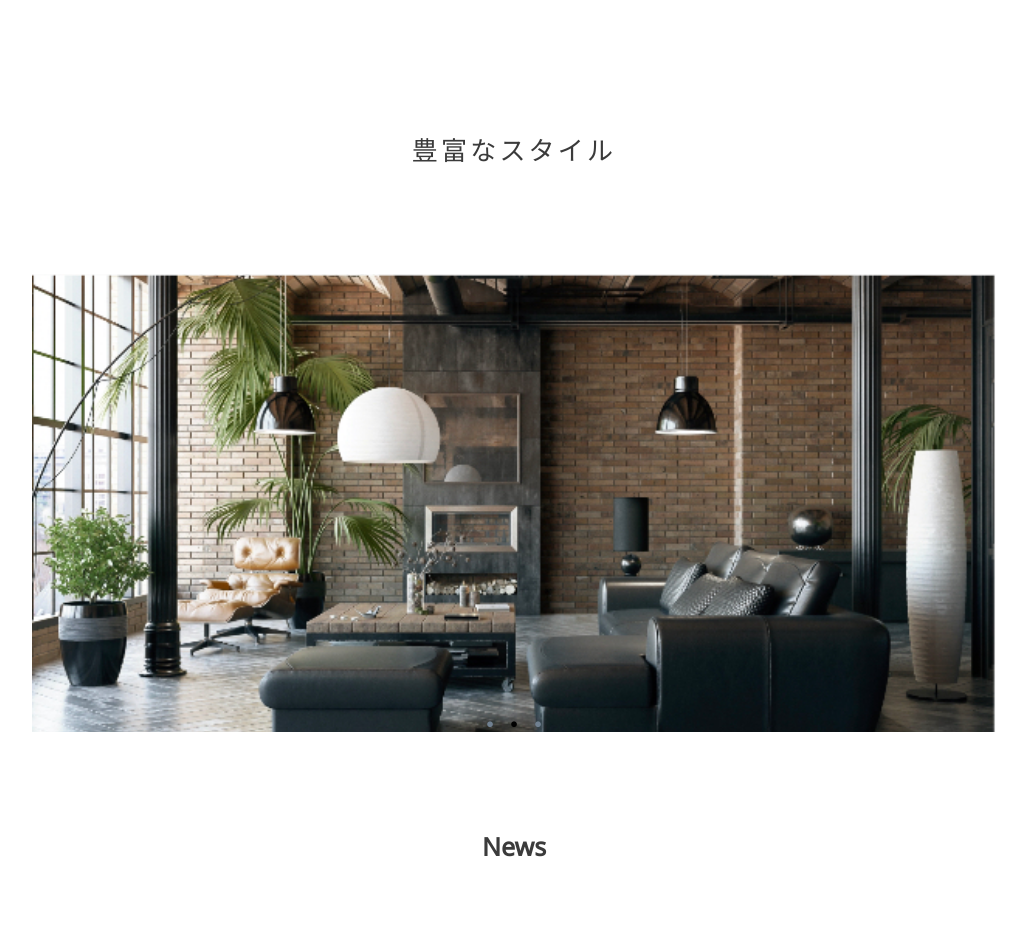
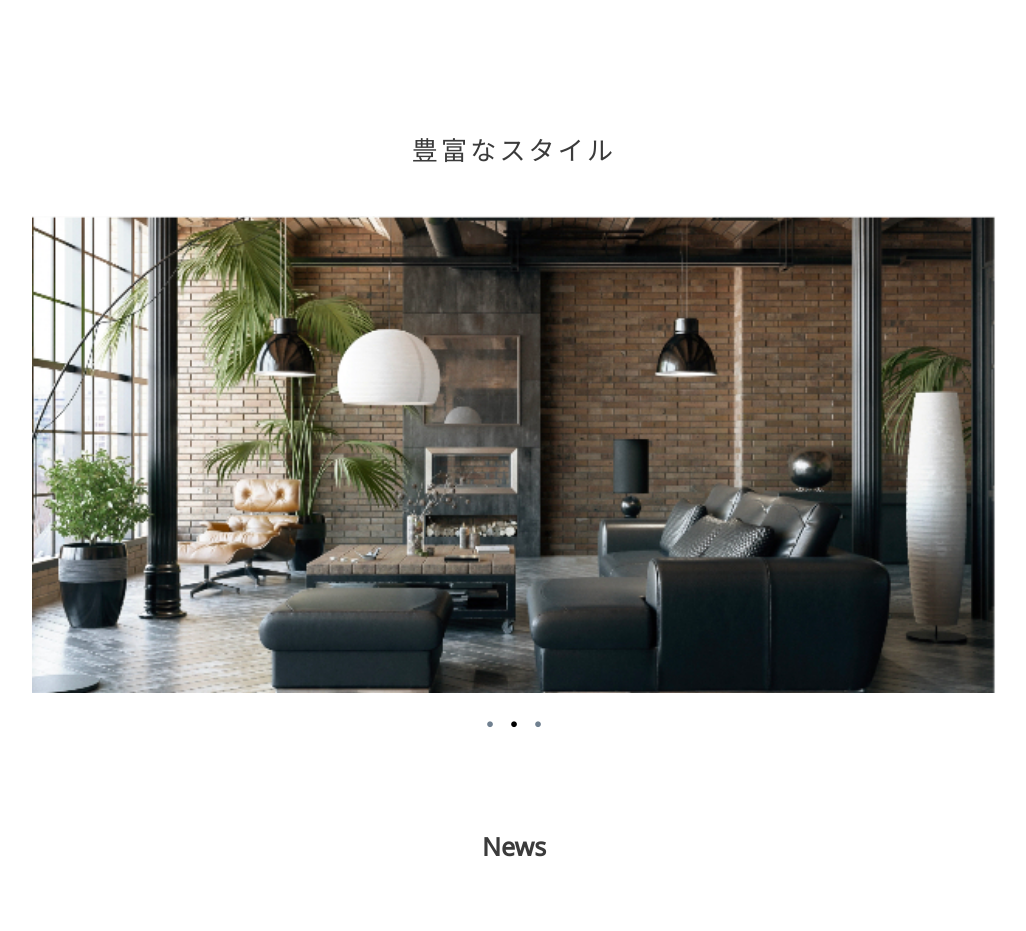
Before and after one commit to lsk4f5/furniture-site, a PHP site: page / in a window 1280 px wide. Shown: the part 1411-2342 px from the top of the page, without its empty margins (126-1152 px from the left). Run offline with PHP 8.4, Linux system fonts and the light colour scheme.

Commit message:
画像位置変更

```diff
--- a/stylesheet.css
+++ b/stylesheet.css
@@ -98,14 +98,14 @@
   }
 
   .style-container-wrap {
+    width: 100%;
+  }
+
+  .style-container-wrap h2 {
     background-image: url("img/style-pc01.jpeg");
     background-repeat: no-repeat;
     background-position: 50% 150%;
     background-size: 964px 503px;
-    width: 100%;
-  }
-
-  .style-container-wrap h2 {
     margin-top: 11%;
     font-size: 26px;
     font-weight: lighter;
```
